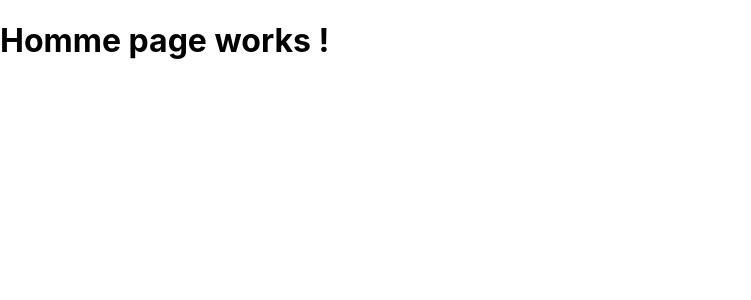
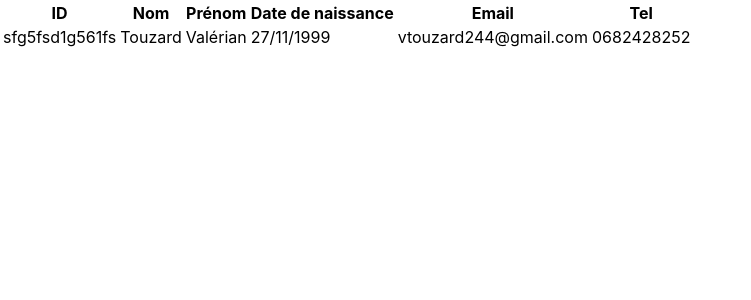
Before and after one commit to Valerian-Touzard/ECF-2, a React (Create React App) app: page / in a window 1280 px wide. Shown: the top 300 px of the page, without its empty margins (0-751 px from the left). Built offline with nearby package versions, Linux system fonts and the light colour scheme; data requests are answered from the project's data file.

Commit message:
Ajout du services <LocataireServices> qui sert d'api. Ajout de listLocataires qui remplace le composant page HomePage et suppression du composants page <HomePage>

```diff
--- a/db.json
+++ b/db.json
@@ -1,19 +1,12 @@
 {
-  "posts": [
+  "locataires": [
     {
-      "id": 1,
-      "title": "json-server",
-      "author": "typicode"
+      "id": "sfg5fsd1g561fs",
+      "nom": "Touzard",
+      "prenom": "Valérian",
+      "dateNaiss": "27/11/1999",
+      "email": "vtouzard244@gmail.com",
+      "tel": "0682428252"
     }
-  ],
-  "comments": [
-    {
-      "id": 1,
-      "body": "some comment",
-      "postId": 1
-    }
-  ],
-  "profile": {
-    "name": "typicode"
-  }
+  ]
 }
--- a/package.json
+++ b/package.json
@@ -10,6 +10,8 @@
     "@types/node": "^16.11.65",
     "@types/react": "^18.0.21",
     "@types/react-dom": "^18.0.6",
+    "primeicons": "^6.0.1",
+    "primereact": "^8.6.1",
     "react": "^18.2.0",
     "react-dom": "^18.2.0",
     "react-router-dom": "^6.4.2",
--- a/src/App.tsx
+++ b/src/App.tsx
@@ -1,7 +1,7 @@
 import React from 'react';
 import { BrowserRouter as Routeur, Route, Routes } from 'react-router-dom';
 import './App.css';
-import { HomePage } from './Pages/HomePage';
+import { ListLocataires } from './Pages/ListLocataires';
 import { Page404 } from './Pages/Page404';
 
 function App() {
@@ -10,7 +10,7 @@ function App() {
       <Routeur>
         <Routes>
           <Route path='*' element={<Page404 />}/>
-          <Route path="/" element={<HomePage />}/>
+          <Route path="/" element={<ListLocataires />}/>
         </Routes>
       </Routeur>
     </>
--- a/src/Pages/HomePage.tsx
+++ /dev/null
@@ -1,9 +0,0 @@
-import React from 'react'
-
-export const HomePage = () => {
-  return (
-    <>
-        <h1>Homme page works !</h1>
-    </>
-  )
-}
--- /dev/null
+++ b/src/Pages/ListLocataires.tsx
@@ -0,0 +1,46 @@
+import React, { useEffect, useState } from 'react'
+import { DataTable } from 'primereact/datatable';
+import { Column } from 'primereact/column';
+import { locataireService } from '../Services/LocataireServices';
+
+export type locataire={
+    id: string;
+    nom: string,
+    prenom: string,
+    dateNaiss: string,
+    email: string,
+    tel: string,
+}
+
+export const ListLocataires = () => {
+
+    const [locataires, setLocataires] = useState([])
+
+
+    useEffect(() => {
+      findAllLocataires();
+    }, []);
+
+    const findAllLocataires = () => {
+        locataireService.findAllLocataires()
+                        .then(data => setLocataires(data));
+    }
+
+
+  return (
+    <>
+<div>
+            <div className="card">
+                <DataTable value={locataires} responsiveLayout="scroll">
+                    <Column field="id" header="ID"></Column>
+                    <Column field="nom" header="Nom"></Column>
+                    <Column field="prenom" header="Prénom"></Column>
+                    <Column field="dateNaiss" header="Date de naissance"></Column>
+                    <Column field="email" header="Email"></Column>
+                    <Column field="tel" header="Tel"></Column>
+                </DataTable>
+            </div>
+        </div>
+    </>
+  )
+}
--- /dev/null
+++ b/src/Services/LocataireServices.tsx
@@ -0,0 +1,15 @@
+const URI = "http://localhost:3001/locataires";
+
+
+class LocataireService {
+
+    findAllLocataires(){
+        return fetch(URI)
+               .then(response => response.json())
+               .catch(err => console.error(err));
+    }
+
+
+}
+
+export const locataireService = new LocataireService();
```
Also changed, not shown: 1 other file (tests, documents, lock files or other folders).
